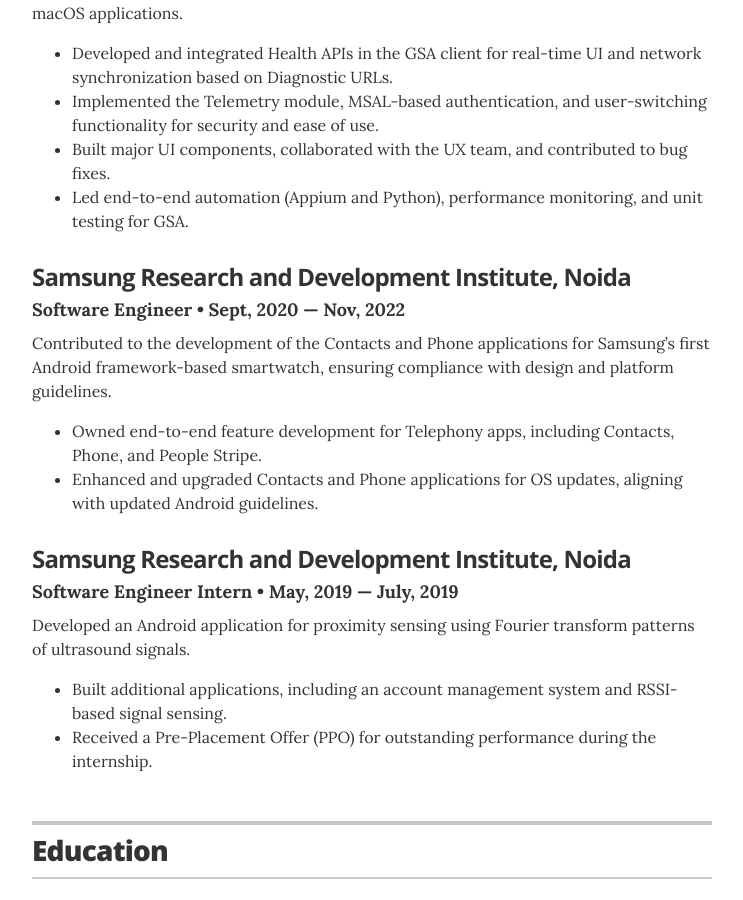
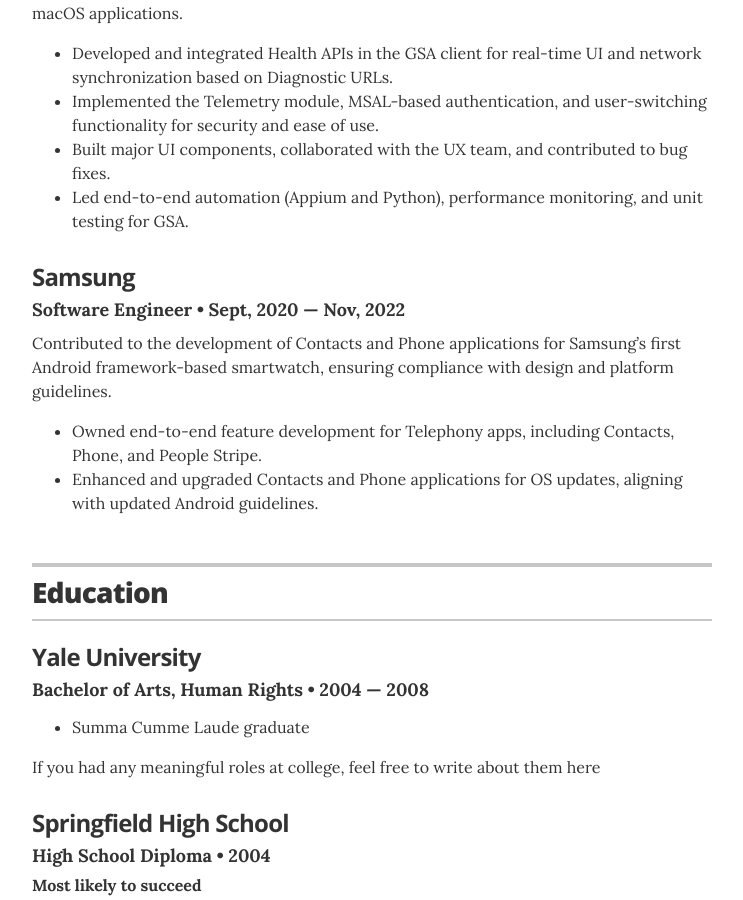
Before and after one commit to raushansingh1401/myPage, a Jekyll site: the page built from index.html, in a window 1280 px wide and 900 px high, scrolled down 796 px. Shown: the whole window, without its empty margins (268-1011 px from the left). Built offline with Jekyll 4.4.1, drawn with Linux system fonts in a browser that asks for light colours.

Commit message:
Update experience.yml
Submoduling intern part

```diff
--- a/_data/experience.yml
+++ b/_data/experience.yml
@@ -12,21 +12,20 @@
     </ul>
 
 # Software Engineer at Samsung
-- company: Samsung Research and Development Institute, Noida
+- company: Samsung
   position: Software Engineer
   duration: Sept, 2020 &mdash; Nov, 2022
-  summary: Contributed to the development of the Contacts and Phone applications for Samsung’s first Android framework-based smartwatch, ensuring compliance with design and platform guidelines.
+  summary: Contributed to the development of Contacts and Phone applications for Samsung’s first Android framework-based smartwatch, ensuring compliance with design and platform guidelines.
     <ul class="resume-item-list">
       <li>Owned end-to-end feature development for Telephony apps, including Contacts, Phone, and People Stripe.</li>
       <li>Enhanced and upgraded Contacts and Phone applications for OS updates, aligning with updated Android guidelines.</li>
     </ul>
 
-# Software Engineer Intern at Samsung
-- company: Samsung Research and Development Institute, Noida
-  position: Software Engineer Intern
-  duration: May, 2019 &mdash; July, 2019
-  summary: Developed an Android application for proximity sensing using Fourier transform patterns of ultrasound signals.
-    <ul class="resume-item-list">
-      <li>Built additional applications, including an account management system and RSSI-based signal sensing.</li>
-      <li>Received a Pre-Placement Offer (PPO) for outstanding performance during the internship.</li>
-    </ul>
+  sub_positions:
+    - position: Software Engineer Intern
+      duration: May, 2019 &mdash; July, 2019
+      summary: Developed innovative signal sensing applications and received a Pre-Placement Offer (PPO) for outstanding performance.
+        <ul class="resume-item-list">
+          <li>Developed an Android application for proximity sensing using Fourier transform patterns of ultrasound signals.</li>
+          <li>Built additional applications, including an account management system and RSSI-based signal sensing.</li>
+        </ul>
```
